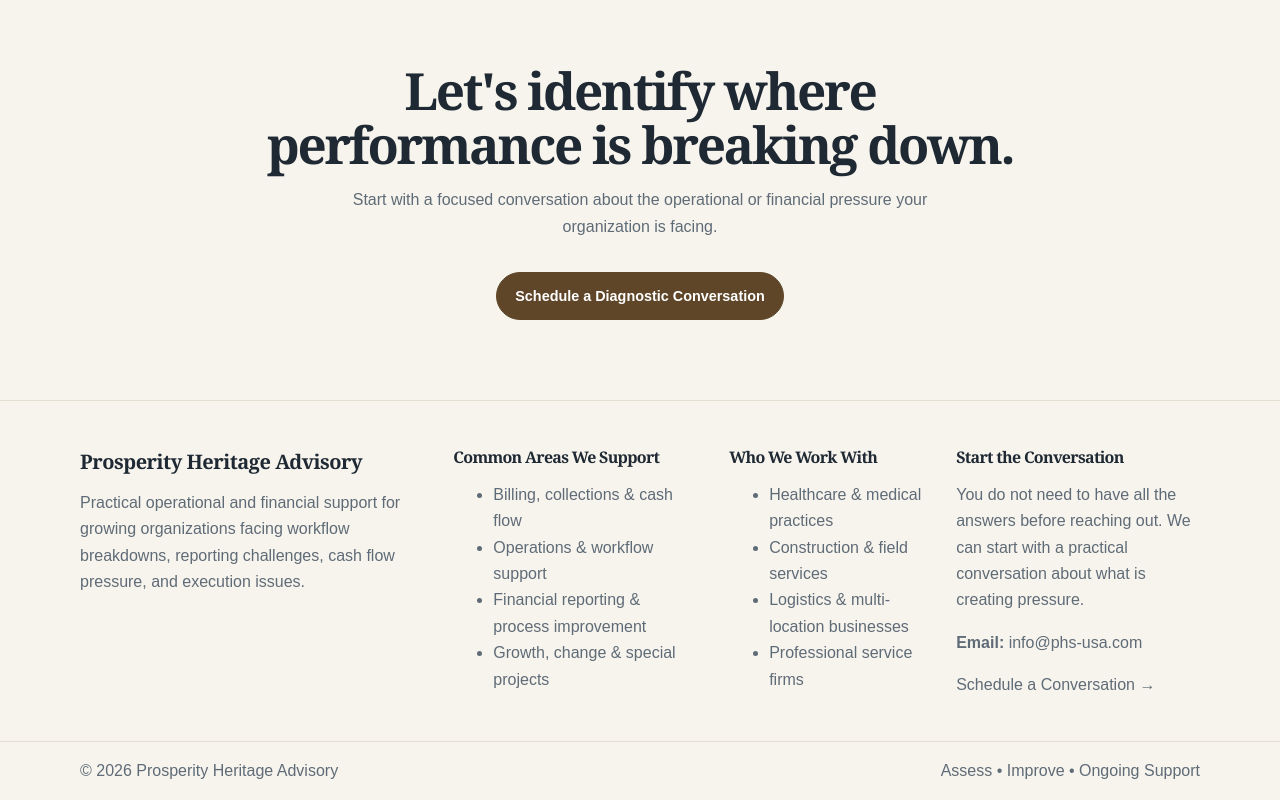
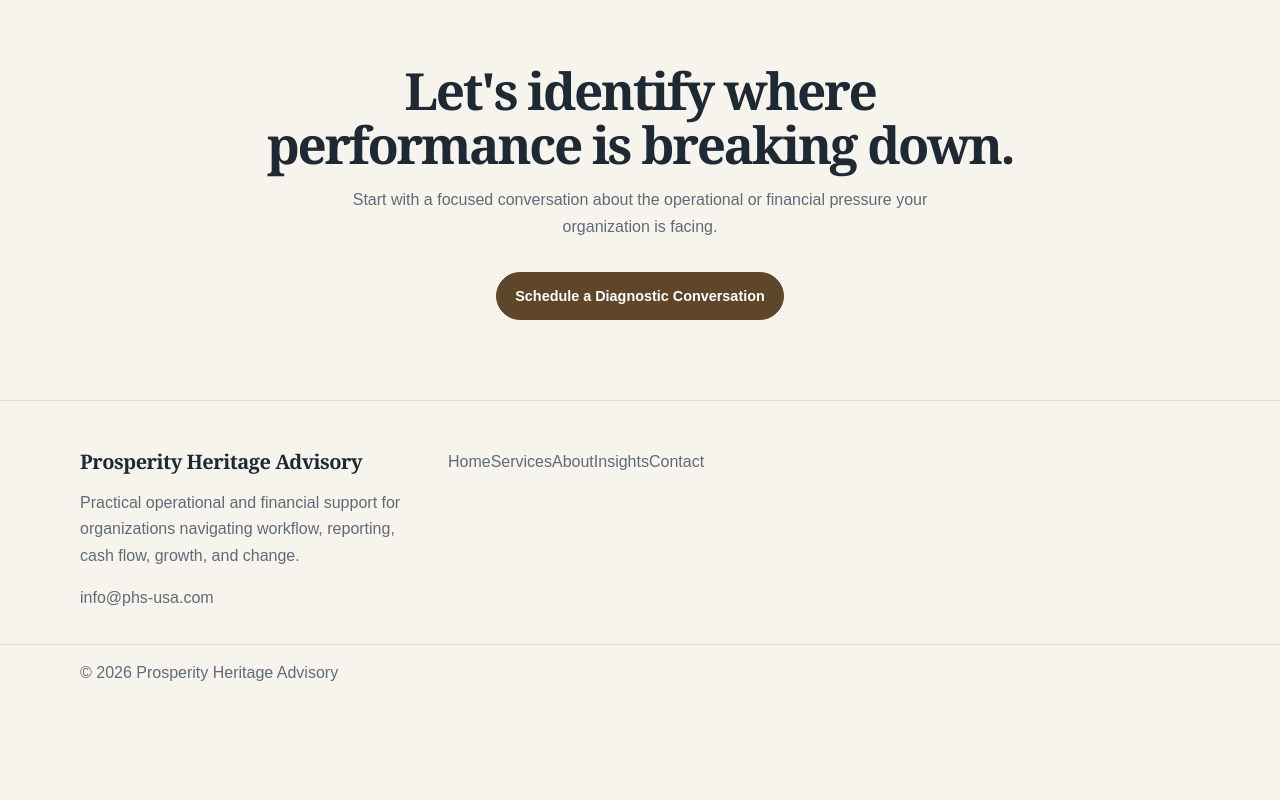
Before and after one commit to pjechete/prosperity-heritage-Advisory-Services, a Next.js app: page / in a window 1280 px wide. Shown: the part 4562-5362 px from the top of the page. After the commit the page ends 5265 px from the top, so only its background shows below. Built offline with nearby package versions, Linux system fonts and the light colour scheme.

Commit message:
Update Footer.tsx

```diff
--- a/src/app/components/Footer.tsx
+++ b/src/app/components/Footer.tsx
@@ -1,4 +1,12 @@
 import Link from 'next/link'
+
+const footerLinks = [
+  { href: '/', label: 'Home' },
+  { href: '/services', label: 'Services' },
+  { href: '/about', label: 'About' },
+  { href: '/insights', label: 'Insights' },
+  { href: '/contact', label: 'Contact' },
+]
 
 export default function Footer() {
   return (
@@ -8,58 +16,27 @@ export default function Footer() {
           <h3>Prosperity Heritage Advisory</h3>
 
           <p>
-            Practical operational and financial support for growing organizations
-            facing workflow breakdowns, reporting challenges, cash flow pressure,
-            and execution issues.
+            Practical operational and financial support for organizations
+            navigating workflow, reporting, cash flow, growth, and change.
           </p>
+
+          <a href="mailto:info@phs-usa.com" className="footer-email">
+            info@phs-usa.com
+          </a>
         </div>
 
-        <div>
-          <h4>Common Areas We Support</h4>
-
-          <ul>
-            <li>Billing, collections & cash flow</li>
-            <li>Operations & workflow support</li>
-            <li>Financial reporting & process improvement</li>
-            <li>Growth, change & special projects</li>
-          </ul>
-        </div>
-
-        <div>
-          <h4>Who We Work With</h4>
-
-          <ul>
-            <li>Healthcare & medical practices</li>
-            <li>Construction & field services</li>
-            <li>Logistics & multi-location businesses</li>
-            <li>Professional service firms</li>
-          </ul>
-        </div>
-
-        <div>
-          <h4>Start the Conversation</h4>
-
-          <p>
-            You do not need to have all the answers before reaching out. We can
-            start with a practical conversation about what is creating pressure.
-          </p>
-
-          <p>
-            <strong>Email:</strong>{' '}
-            <a href="mailto:info@phs-usa.com">info@phs-usa.com</a>
-          </p>
-
-          <Link href="/contact" className="footer-link">
-            Schedule a Conversation →
-          </Link>
-        </div>
+        <nav className="footer-nav" aria-label="Footer navigation">
+          {footerLinks.map((link) => (
+            <Link key={link.href} href={link.href}>
+              {link.label}
+            </Link>
+          ))}
+        </nav>
       </div>
 
       <div className="footer-bottom">
         <div className="container footer-bottom-inner">
           <span>© {new Date().getFullYear()} Prosperity Heritage Advisory</span>
-
-          <span>Assess • Improve • Ongoing Support</span>
         </div>
       </div>
     </footer>
```
